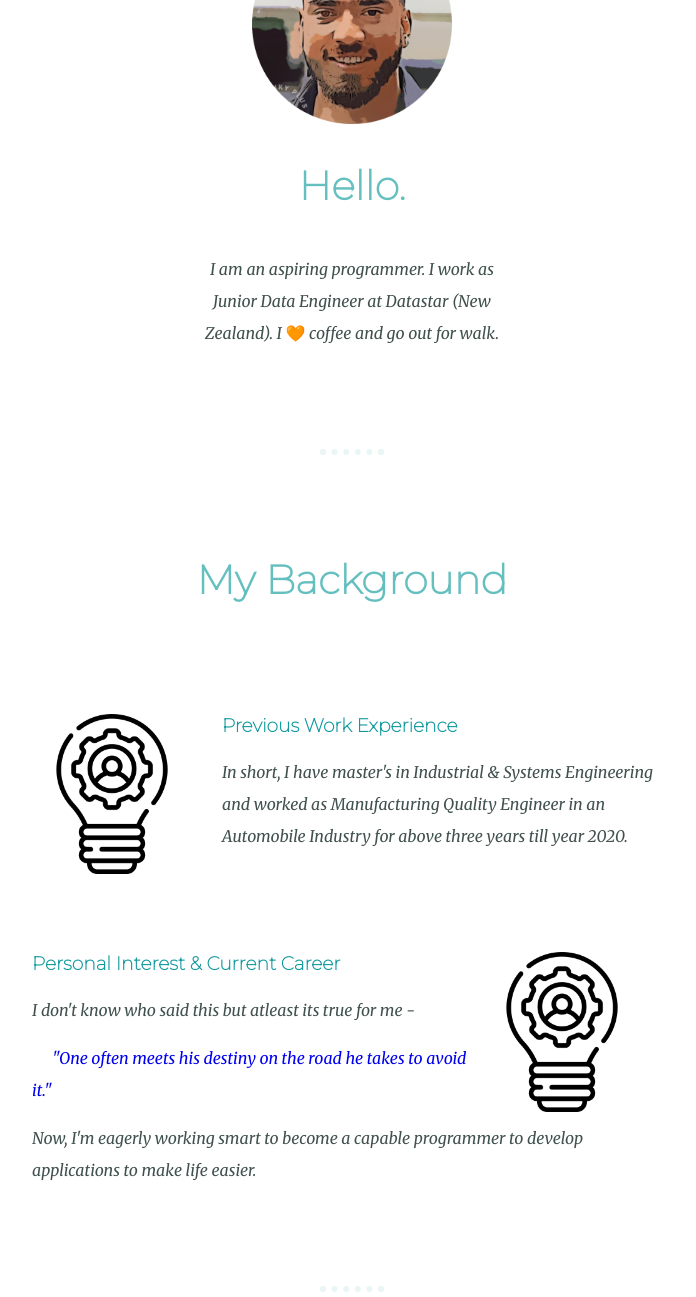
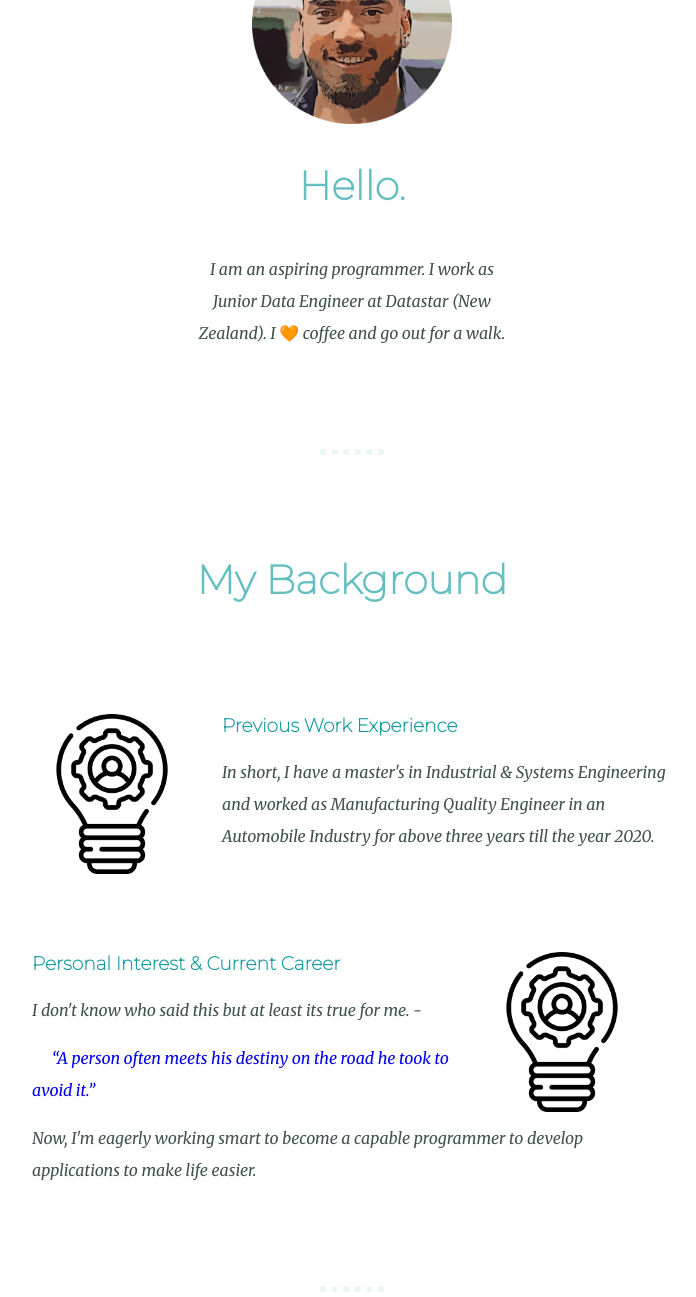
Before and after one commit to prateekbansalind/MyCSSWebPage, a plain HTML site: page index.html in a window 1280 px wide. Shown: the part 979-2276 px from the top of the page, without its empty margins (288-984 px from the left). Drawn offline with Linux system fonts and the light colour scheme.

Commit message:
new change0

```diff
--- a/index.html
+++ b/index.html
@@ -1,5 +1,6 @@
 <!DOCTYPE html>
 <html lang="en">
+
 <head>
   <meta charset="UTF-8">
   <title>Prateek Bansal</title>
@@ -7,15 +8,17 @@
   <link rel="stylesheet" href="CSS/styles.css">
   <link rel="preconnect" href="https://fonts.googleapis.com">
   <link rel="preconnect" href="https://fonts.gstatic.com" crossorigin>
-<link href="https://fonts.googleapis.com/css2?family=Merriweather:ital@1&family=Montserrat:wght@100&family=Sacramento&display=swap" rel="stylesheet">
+  <link
+    href="https://fonts.googleapis.com/css2?family=Merriweather:ital@1&family=Montserrat:wght@100&family=Sacramento&display=swap"
+    rel="stylesheet">
 </head>
 
 <body>
   <div class="top-container">
-        <img class = "top-cloud" src="images/cloud.png" alt="cloud-img">
-        <h1 >I'm Prateek.</h1>
+    <img class="top-cloud" src="images/cloud.png" alt="cloud-img">
+    <h1>I'm Prateek.</h1>
     <p class="sub-heading">an <span class="aspiring">aspiring</span> programmer</p>
-        <img class = "bottom-cloud" src="images/cloud.png" alt="cloud-img">
+    <img class="bottom-cloud" src="images/cloud.png" alt="cloud-img">
     <img src="images/mountain.png" alt="mountain-img">
   </div>
 
@@ -23,7 +26,8 @@
     <div class="profile">
       <img class="dp-prateek" src="images/pb.png" alt="display-picture">
       <h2>Hello.</h2>
-          <p class="intro">I am an aspiring programmer. I work as Junior Data Engineer at Datastar (New Zealand). I 🧡 coffee and go out for walk.  </p>
+      <p class="intro">I am an aspiring programmer. I work as Junior Data Engineer at Datastar (New Zealand). I 🧡
+        coffee and go out for a walk. </p>
     </div>
     <hr>
 
@@ -32,17 +36,20 @@
       <div class="previous-experience">
         <img class="skill-img" src="images/skill.png" alt="skill-img">
         <h3>Previous Work Experience</h3>
-            <p>In short, I have master's in Industrial & Systems Engineering and worked as Manufacturing Quality Engineer
-              in an Automobile Industry for above three years till year 2020.</p>
+        <p>In short, I have a master's in Industrial & Systems Engineering and worked as Manufacturing Quality Engineer
+          in an Automobile Industry for above three years till the year 2020.</p>
       </div>
 
       <div class="present-interest">
         <img class="skill-img1" src="images/skill.png" alt="skill-img">
 
         <h3>Personal Interest & Current Career</h3>
-            <p>I don't know who said this but atleast its true for me - </p>
-             <p> <a href="images/previous-experience.png">"One often meets his destiny on the road he takes to avoid it."</a></p>
-            <p>Now, I'm eagerly working smart to become a capable programmer to develop applications to make life easier.</p>
+        <p>I don't know who said this but at least its true for me. - </p>
+        <p> <a href="images/previous-experience.png">“A person often meets his destiny on the road he took to avoid it.”
+          </a>
+        </p>
+        <p>Now, I'm eagerly working smart to become a capable programmer to develop applications to make life easier.
+        </p>
       </div>
     </div>
 
```
Lines whose indentation alone changed are shown as unchanged.
